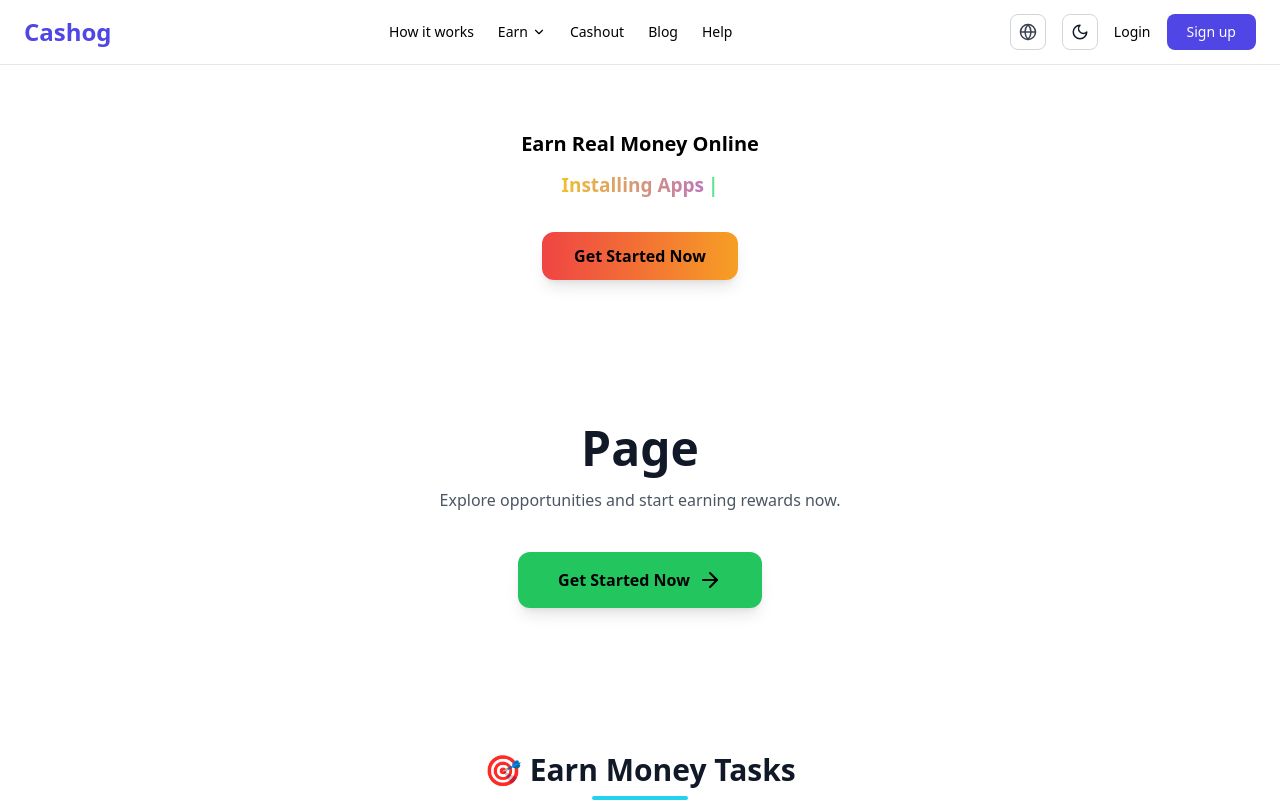
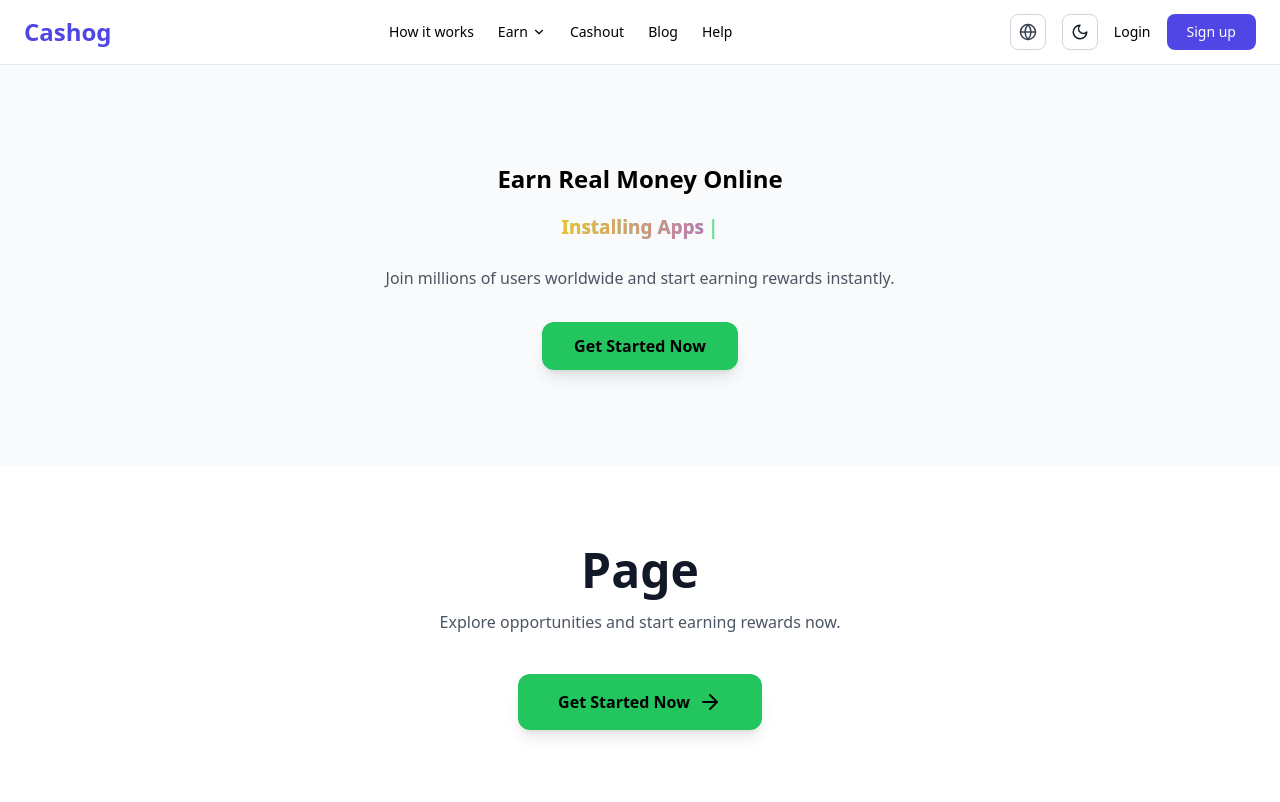
Before and after one commit to tool63/cashin, a Next.js app: page / in a window 1280 px wide. Shown: the top 802 px of the page. Built offline with nearby package versions, Linux system fonts and the light colour scheme.

Commit message:
Update HeroSection.tsx

```diff
--- a/components/hero/HeroSection.tsx
+++ b/components/hero/HeroSection.tsx
@@ -1,51 +1,72 @@
 "use client";
 
+import { motion } from "framer-motion";
 import TypingText from "@/components/typing/TypingText";
-import { motion } from "framer-motion";
+import Link from "next/link";
 
 export default function HeroSection() {
   return (
-    <section className="w-full py-16 px-4">
-      <div className="max-w-5xl mx-auto text-center">
+    <section className="bg-gray-50 dark:bg-gray-900 text-black dark:text-white">
+      <div className="max-w-7xl mx-auto px-4 sm:px-6 lg:px-8 py-24 text-center">
 
-        {/* Headline */}
-        <h1 className="text-[20px] font-bold text-black mb-3">
+        {/* HEADLINE */}
+        <h1
+          className="
+            font-extrabold
+            text-[20px]
+            sm:text-[22px]
+            md:text-[24px]
+            mb-4
+            text-black
+            dark:text-white
+          "
+        >
           Earn Real Money Online
         </h1>
 
-        {/* Typing text */}
-        <div className="mb-8">
+        {/* TYPING TEXT */}
+        <div
+          className="
+            text-[18px]
+            sm:text-[18px]
+            md:text-[18px]
+            mb-6
+            font-semibold
+            bg-gradient-to-r
+            from-yellow-400
+            via-green-400
+            to-green-500
+            bg-clip-text
+            text-transparent
+          "
+        >
           <TypingText />
         </div>
 
-        {/* CTA Button */}
-        <motion.button
+        {/* SUBTEXT */}
+        <p className="text-sm sm:text-base text-gray-600 dark:text-gray-400 mb-8 max-w-xl mx-auto">
+          Join millions of users worldwide and start earning rewards instantly.
+        </p>
+
+        {/* CTA */}
+        <Link href="/signup">
+          <motion.span
             whileHover={{ scale: 1.05 }}
-          whileTap={{ scale: 0.95 }}
+            whileTap={{ scale: 0.97 }}
             className="
-            px-8 py-3 rounded-xl font-semibold
+              inline-flex items-center justify-center
+              bg-green-500 hover:bg-green-600
               text-black
-            bg-gradient-to-r
-            from-red-500 via-yellow-400 via-green-400 via-blue-500 to-purple-500
-            bg-[length:300%_300%]
-            animate-rainbow
+              px-8 py-3
+              rounded-xl
+              font-semibold
               shadow-lg
+              text-sm sm:text-base
             "
           >
             Get Started Now
-        </motion.button>
-
-        {/* Local animation only */}
-        <style jsx>{`
-          @keyframes rainbow {
-            0% { background-position: 0% 50%; }
-            50% { background-position: 100% 50%; }
-            100% { background-position: 0% 50%; }
-          }
-          .animate-rainbow {
-            animation: rainbow 5s linear infinite;
-          }
-        `}</style>
+          </motion.span>
+        </Link>
 
       </div>
     </section>
```
Lines whose indentation alone changed are shown as unchanged.
